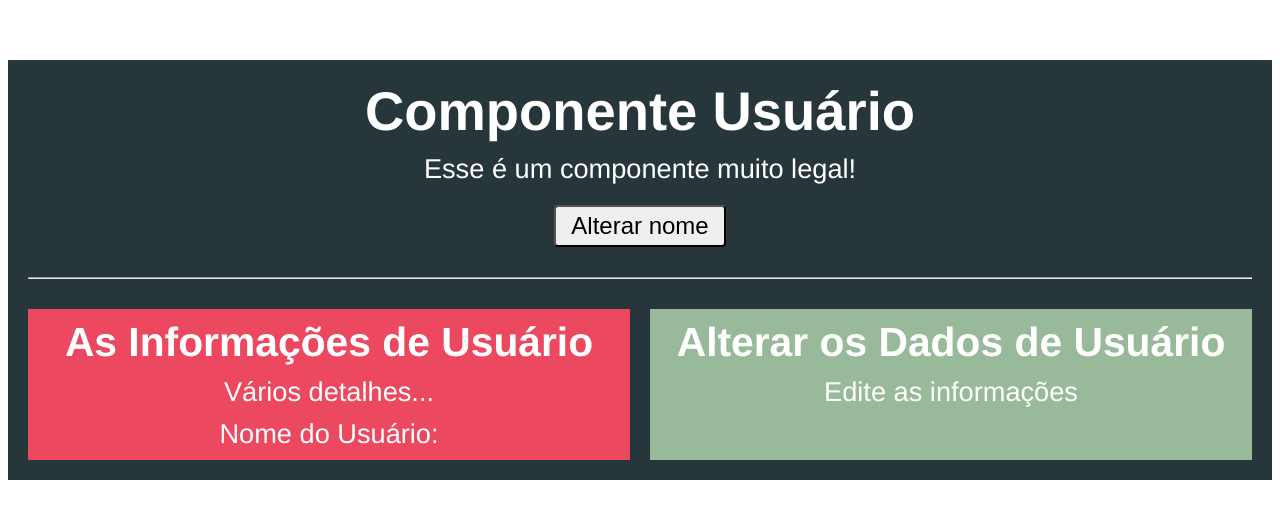
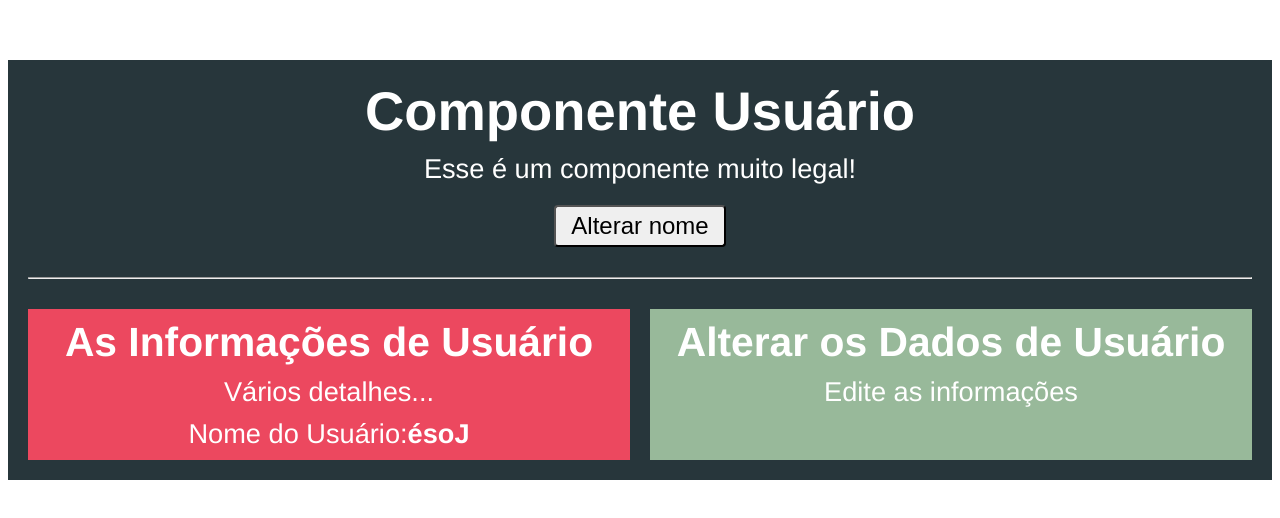
Before and after one commit to JFmaia/curso_vue, a Vue app in the folder componentes/componentes-comunicação/comunicacao/: page / in a window 1280 px wide. Shown: the top 518 px of the page. Built offline with nearby package versions, Linux system fonts and the light colour scheme.

Commit message:
chore: Trabalhando com a propriedade passada do pai.

```diff
--- a/componentes/componentes-comunicação/comunicacao/src/components/Usuario.vue
+++ b/componentes/componentes-comunicação/comunicacao/src/components/Usuario.vue
@@ -5,7 +5,7 @@
         <button @click="alterarNome">Alterar nome</button>
         <hr>
         <div class="componentes">
-            <app-usuario-info />
+            <app-usuario-info :nome="nome" />
             <app-usuario-editar />
         </div>
     </div>
@@ -19,7 +19,7 @@ export default {
     components: { AppUsuarioInfo, AppUsuarioEditar },
     data(){
         return{
-            nome: "Pedro"
+            nome: "José"
         }
     },
     methods:{
--- a/componentes/componentes-comunicação/comunicacao/src/components/UsuarioInfo.vue
+++ b/componentes/componentes-comunicação/comunicacao/src/components/UsuarioInfo.vue
@@ -2,13 +2,19 @@
     <div class="componente">
         <h2>As Informações de Usuário</h2>
         <p>Vários detalhes...</p>
-        <p>Nome do Usuário:<strong>{{nome}}</strong></p>
+        <p>Nome do Usuário:<strong>{{inverteNome()}}</strong></p>
     </div>
 </template>
 
 <script>
 export default {
-
+    //Esse valor dentro de props pode ser usado normalmente dentro deste componente!
+    props: ['nome'],
+    methods:{
+        inverteNome(){
+            return this.nome.split('').reverse().join('')
+        }
+    }
 }
 </script>
 
```
